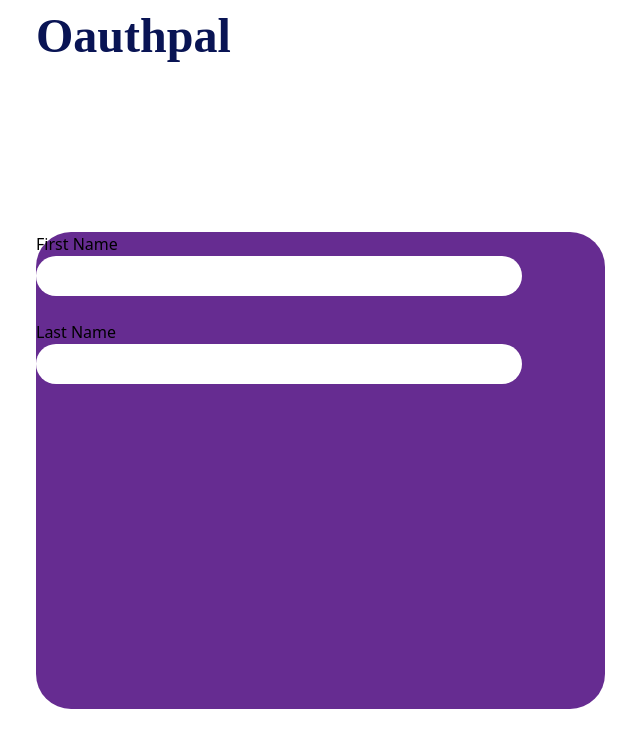
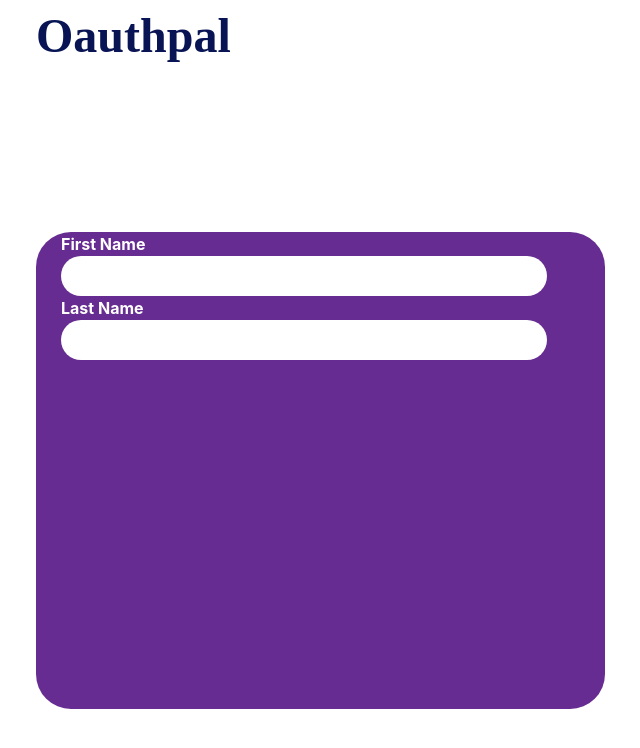
Before and after one commit to cse442-at-ub/project-group-teamsomething, a React (Create React App) app in the folder client/: page /register in a window 1280 px wide. Shown: the top 748 px of the page, without its empty margins (118-758 px from the left). Built offline with nearby package versions, Linux system fonts and the light colour scheme.

Commit message:
oh. that added margin to left

```diff
--- a/client/src/pages/Register/Register.css
+++ b/client/src/pages/Register/Register.css
@@ -22,17 +22,19 @@
 	left: 154px;
 }
 
-.text-box {
+.text-box{
 	width: 486px;
 	height: 40px;
 	border-radius: 20px;
 	display: block;
+	margin-left: 25px;
 }
 
 .label{
 	font-family: 'Inter';
 	font-weight: bold;
 	color: white;
+	margin-left: 25px;
 }
 
 .bg-beige {
--- a/client/src/pages/Register/Register.js
+++ b/client/src/pages/Register/Register.js
@@ -20,15 +20,11 @@ const Form = () => {
 	return (
 		<form className="form-box">
 
-      <label>First Name
-        <input className="text-box" type="text" />
-      </label>
-			<br />
+      <label className="label">First Name</label>
+      <input className="text-box" type="text" />
 
-      <label>Last Name
-        <input className="text-box" type="text" />
-      </label>
-			<br />
+      <label className="label"> Last Name</label>
+      <input className="text-box" type="text" />
 
 		</form>
 	)
```
